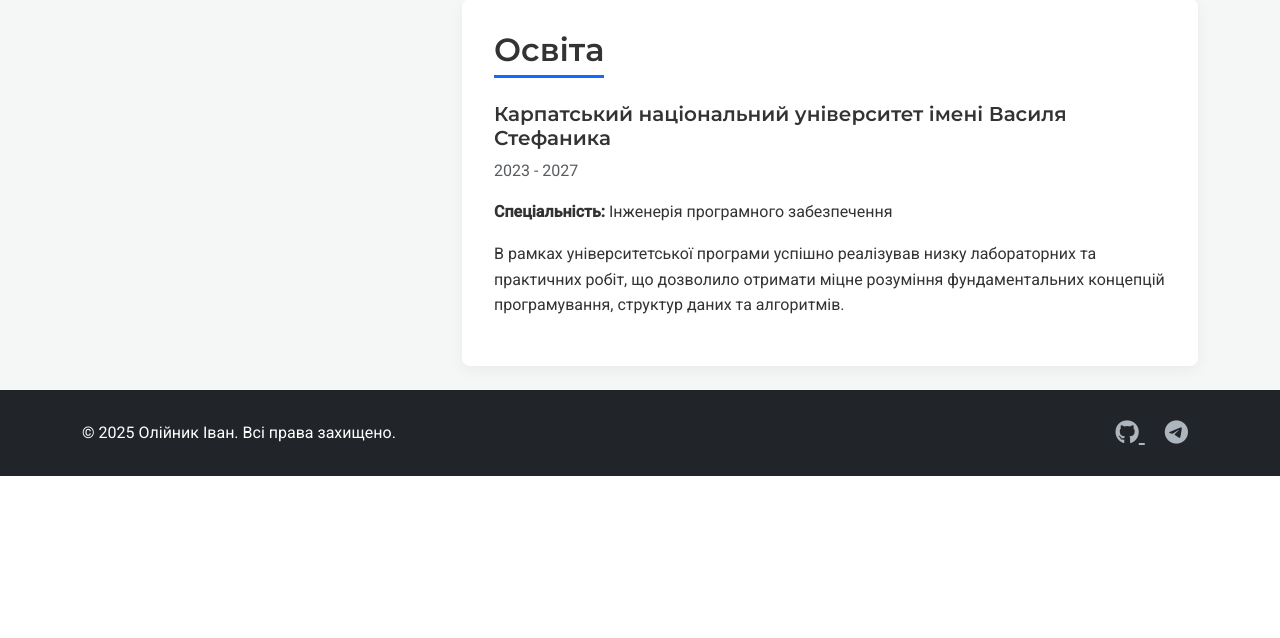
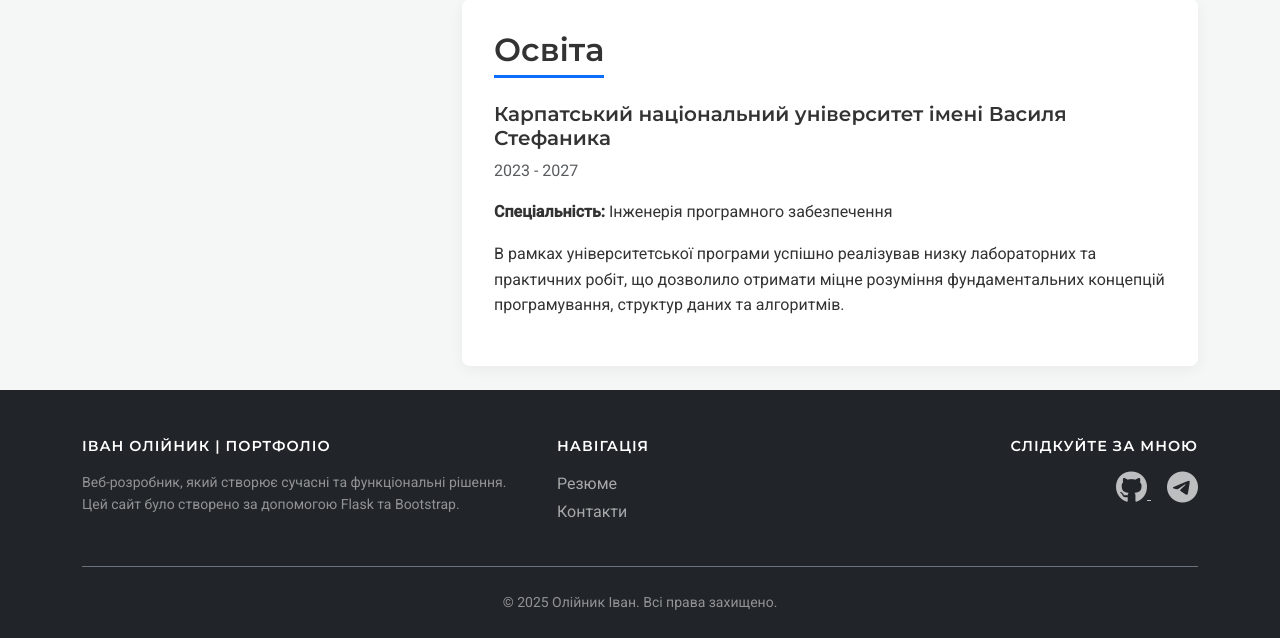
Before and after one commit to qaxs24/flask-app-lab, a Flask app: page / in a window 1280 px wide. Shown: the part 2096-2734 px from the top of the page. Before the commit the page ends 2572 px from the top, so only its background shows below. Run offline with Flask 3, Linux system fonts and the light colour scheme.

Commit message:
New footer

```diff
--- a/static/css/styles.css
+++ b/static/css/styles.css
@@ -176,15 +176,36 @@ h1, h2, h3, h4, h5, h6 {
     box-shadow: none;
 }
 
+.footer-heading {
+    text-transform: uppercase;
+    font-size: 0.9rem;
+    letter-spacing: 1px;
+    font-weight: 600;
+    margin-bottom: 1rem;
+    color: #ffffff;
+}
+
+.footer-link {
+    color: rgba(255, 255, 255, 0.6);
+    text-decoration: none;
+    transition: var(--transition-fast);
+    display: inline-block;
+    padding-bottom: 2px;
+}
+
+.footer-link:hover {
+    color: #ffffff;
+    text-decoration: underline;
+}
+
 .footer-social-links a {
-    color: var(--text-color-light);
-    margin: 0 10px;
-    font-size: 1.5rem;
+    color: rgba(255, 255, 255, 0.7);
     transition: var(--transition-medium);
 }
 
 .footer-social-links a:hover {
-    color: var(--background-white);
+    color: #ffffff;
+    transform: translateY(-3px);
 }
 
 @media (max-width: 991px) {
--- a/templates/_footer.html
+++ b/templates/_footer.html
@@ -1,20 +1,39 @@
-<footer class="bg-dark text-white pt-4 pb-4 mt-auto">
+<footer class="site-footer bg-dark text-white pt-5 pb-4 mt-auto">
     <div class="container">
-        <div class="row align-items-center">
-            <div class="col-md-6 text-center text-md-start mb-3 mb-md-0">
-                <p class="mb-0">&copy; 2025 Олійник Іван. Всі права захищено.</p>
+        <div class="row">
+
+            <div class="col-lg-5 col-md-12 mb-4 mb-lg-0">
+                <h5 class="footer-heading">Іван Олійник | Портфоліо</h5>
+                <p class="text-white-50 small">
+                    Веб-розробник, який створює сучасні та функціональні рішення.
+                    Цей сайт було створено за допомогою Flask та Bootstrap.
+                </p>
             </div>
 
-            <div class="col-md-6 text-center text-md-end">
+            <div class="col-lg-3 col-md-6 mb-4 mb-md-0">
+                <h5 class="footer-heading">Навігація</h5>
+                <ul class="list-unstyled">
+                    <li><a href="{{ url_for('resume') }}" class="footer-link">Резюме</a></li>
+                    <li><a href="{{ url_for('contacts') }}" class="footer-link">Контакти</a></li>
+                </ul>
+            </div>
+
+            <div class="col-lg-4 col-md-6 text-md-start text-lg-end">
+                <h5 class="footer-heading">Слідкуйте за мною</h5>
                 <div class="footer-social-links">
-                    <a href="https://github.com/qaxs24" target="_blank" title="GitHub">
-                        <i class="fab fa-github"></i>
+                    <a href="https://github.com/qaxs24" target="_blank" title="GitHub" class="me-3">
+                        <i class="fab fa-github fa-2x"></i>
                     </a>
                     <a href="https://t.me/qaxs24" target="_blank" title="Telegram">
-                        <i class="fab fa-telegram"></i>
+                        <i class="fab fa-telegram fa-2x"></i>
                     </a>
                 </div>
             </div>
+
+        </div>
+
+        <div class="border-top border-secondary mt-4 pt-4">
+            <p class="text-center text-white-50 small mb-0">&copy; 2025 Олійник Іван. Всі права захищено.</p>
         </div>
     </div>
 </footer>
```
